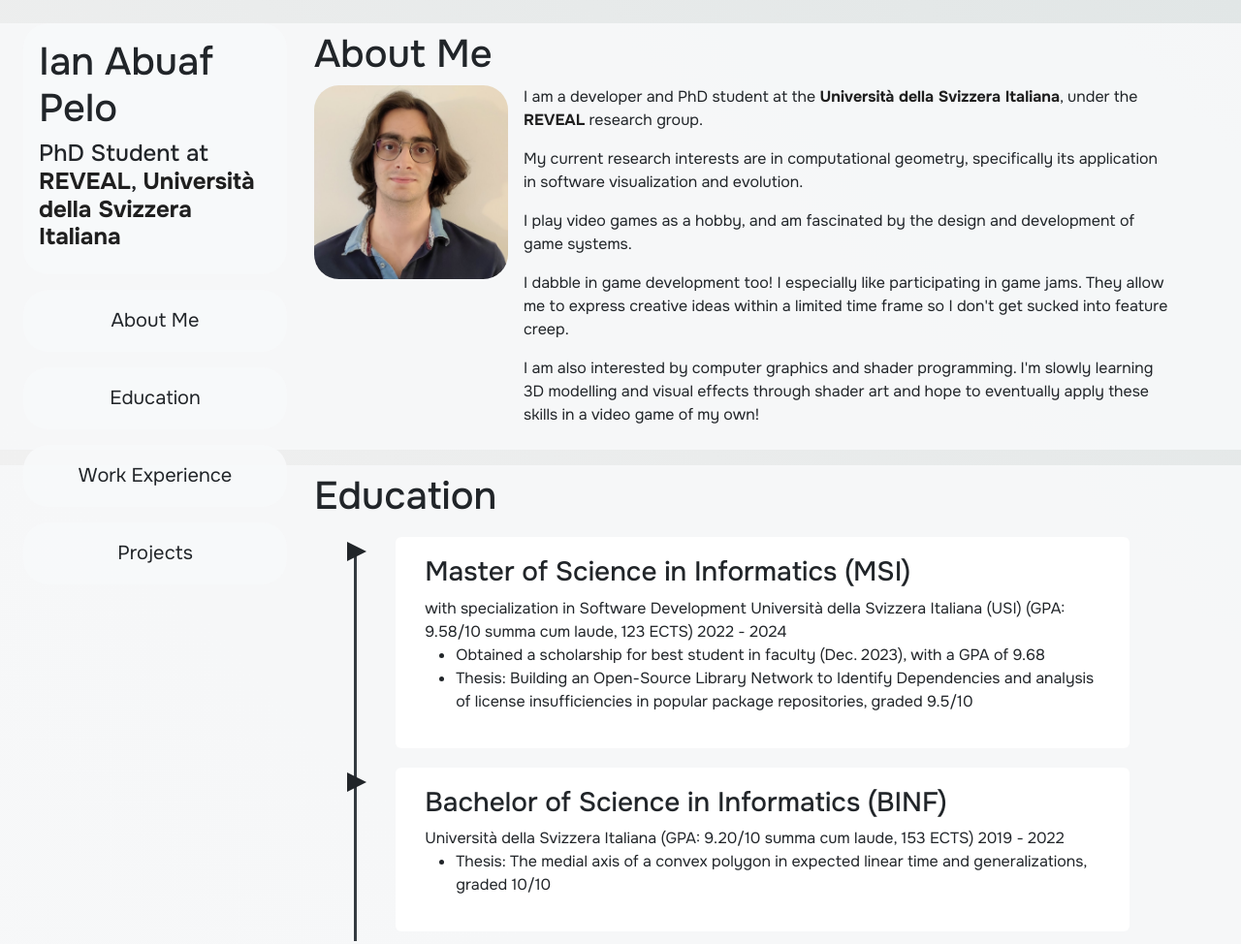
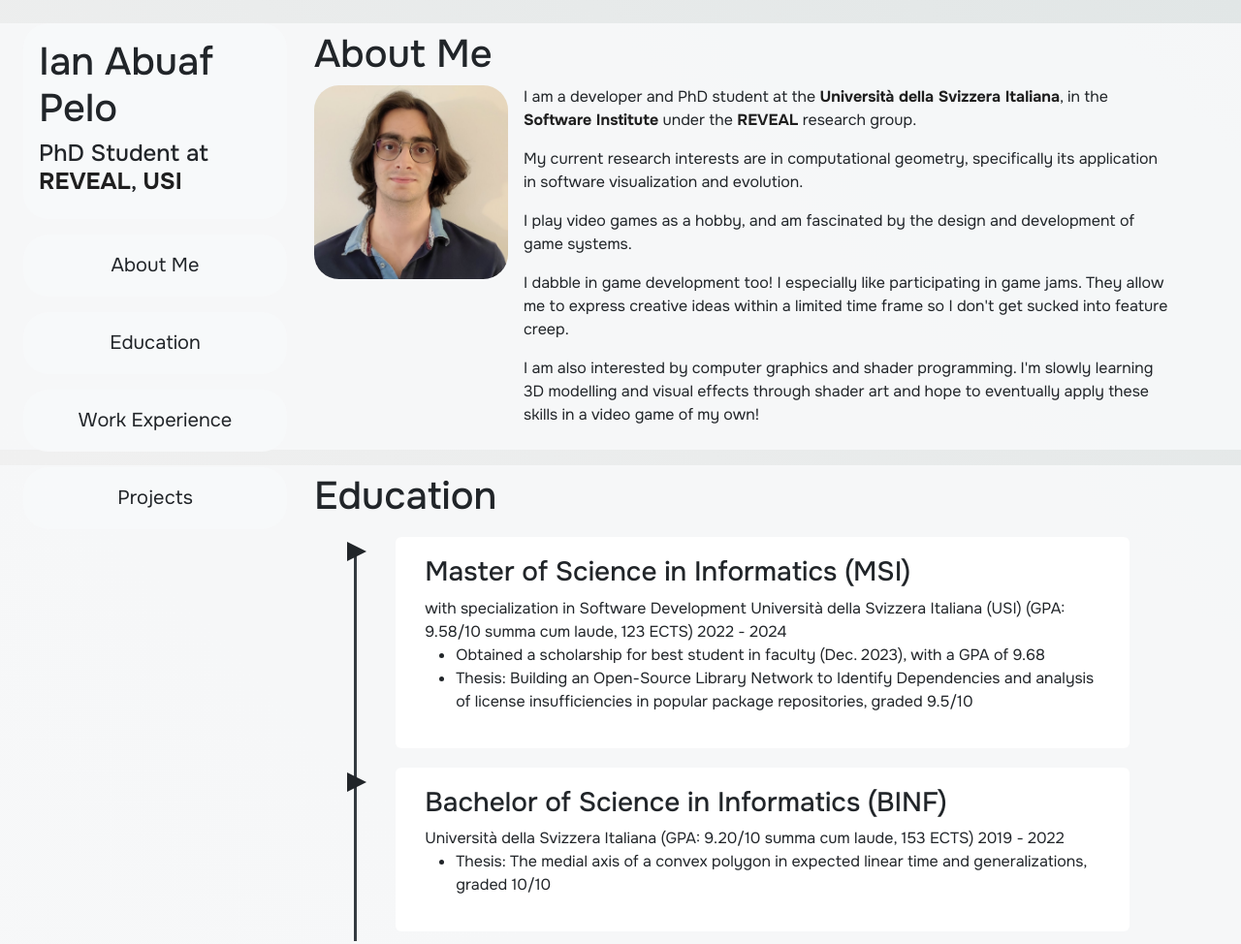
Before and after one commit to abuafi/abuafi.github.io, a plain HTML site: page index.html in a window 1280 px wide. Shown: the top 974 px of the page at 97% size. Drawn offline with Linux system fonts and the light colour scheme; no server answers.

Commit message:
Added reference to SI

```diff
--- a/index.html
+++ b/index.html
@@ -15,11 +15,11 @@
                     <div class="d-flex flex-row gap-3">
                         <img id="pic" src="assets/pic.jpg"/>
                         <div>
-                            <p>I am a developer and PhD student at the <a href="https://www.usi.ch/">Universit&agrave della Svizzera Italiana</a>, under the <a href="https://reveal.si.usi.ch/">REVEAL</a> research group.</p>
+                            <p>I am a developer and PhD student at the <a href="https://www.usi.ch/">Universit&agrave della Svizzera Italiana</a>, in the <a href="https://si.usi.ch/">Software Institute</a> under the <a href="https://reveal.si.usi.ch/">REVEAL</a> research group.</p>
                             <p>My current research interests are in computational geometry, specifically its application in software visualization and evolution.</p>
-                            <!-- <p>I started learning gemoetric algorithms for my Bachelor thesis and immediately they </p> -->
+                            <!-- <p>I started learning geometric algorithms for my Bachelor thesis and immediately they </p> -->
                             <p>I play video games as a hobby, and am fascinated by the design and development of game systems.</p>
-                            <!-- <p>My favourite games are the ones that </p>   -->
+                            <!-- <p>My favorite games are the ones that </p>   -->
                             <p>I dabble in game development too! I especially like participating in game jams. They allow me to express creative ideas within a limited time frame so I don't get sucked into feature creep.</p>
                             <p>I am also interested by computer graphics and shader programming. I'm slowly learning 3D modelling and visual effects through shader art and hope to eventually apply these skills in a video game of my own!</p>
                         </div>
@@ -150,7 +150,7 @@
                 <div id="sidebar-content" class="p-2">
                     <div class="sidebar-item p-3">
                         <h1>Ian Abuaf Pelo</h1>
-                        <h4>PhD Student at <a href="https://reveal.si.usi.ch/">REVEAL</a>, <a href="https://www.usi.ch/">Universit&agrave della Svizzera Italiana</a></h4>
+                        <h4>PhD Student at <a href="https://reveal.si.usi.ch/">REVEAL</a>, <a href="https://www.usi.ch/">USI</a></h4>
                     </div>
 
                     <a class="sidebar-btn sidebar-item p-3 btn w-100 btn-lg" href="#about">
```
